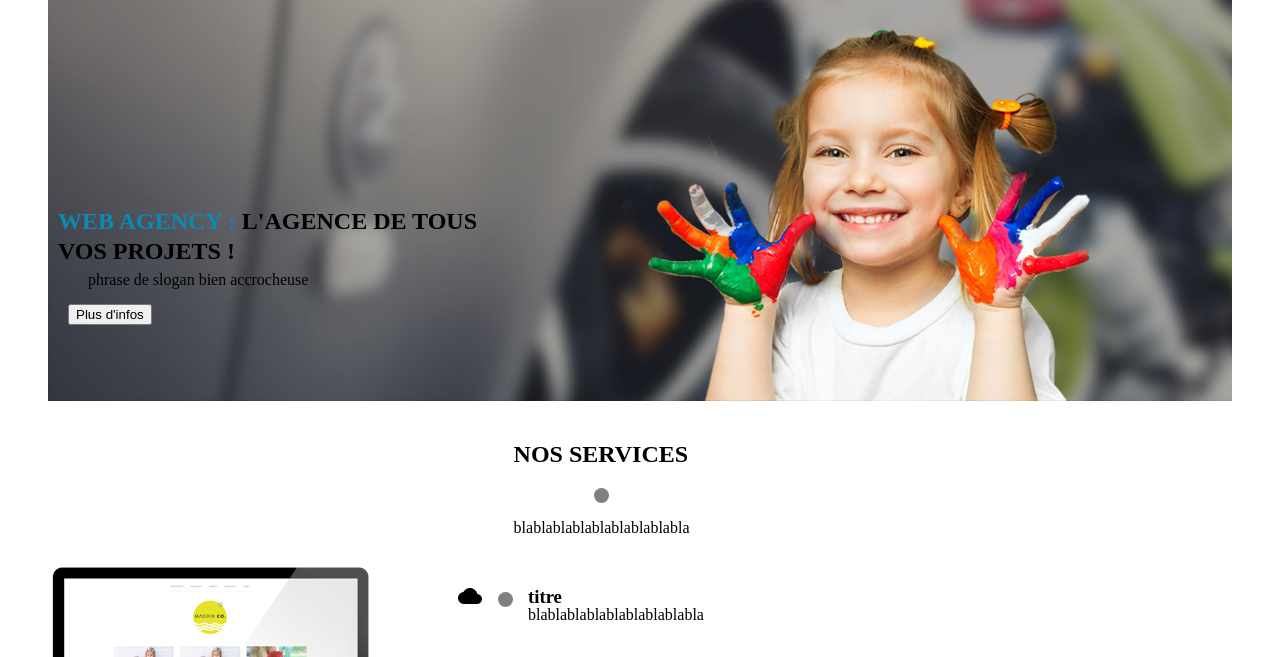
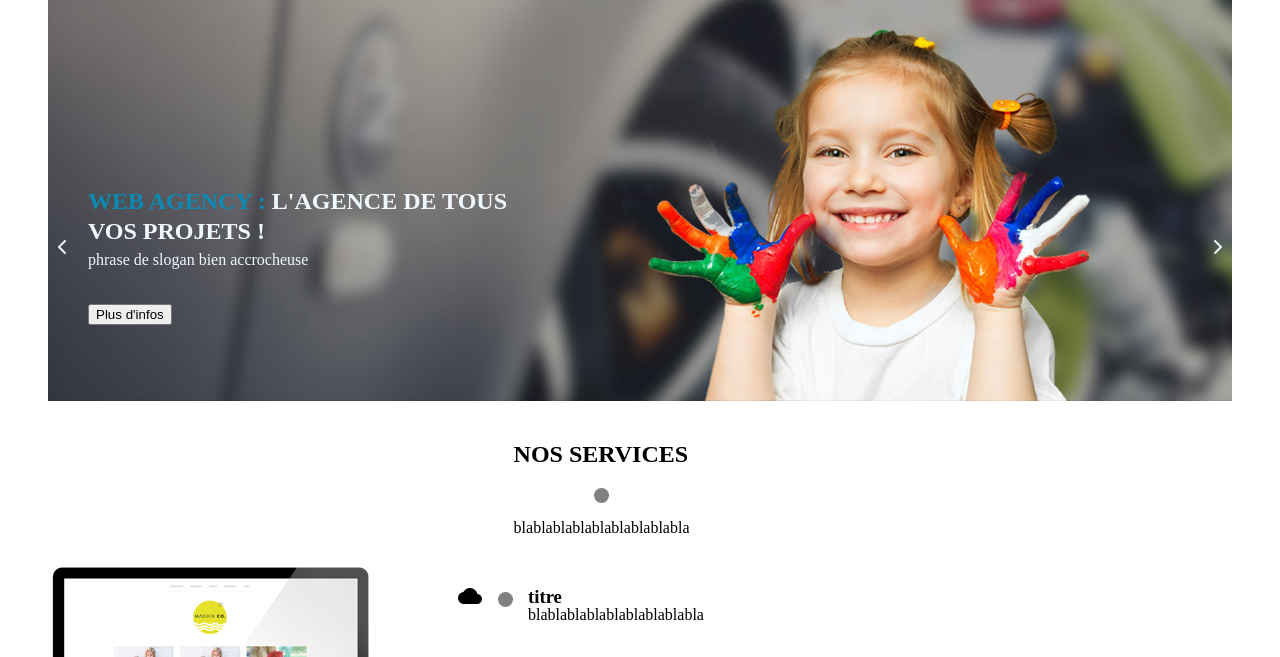
Before and after one commit to ma-j/webagency, a plain HTML site: page index.html in a window 1280 px wide. Shown: the part 110-767 px from the top of the page. Drawn offline with Linux system fonts and the light colour scheme.

Commit message:
chevrons

```diff
--- a/index.html
+++ b/index.html
@@ -7,6 +7,7 @@
     <meta http-equiv="X-UA-Compatible" content="ie=edge">
     <link rel="stylesheet" href="./style.css">
     <link rel="stylesheet" href="https://fonts.googleapis.com/icon?family=Material+Icons">
+    <script src="https://kit.fontawesome.com/0ac131f8d2.js" crossorigin="anonymous"></script>
     <title>Document</title>
 </head>
 
@@ -28,6 +29,8 @@
             <figure>
                 <img src="./assets/img/bg1.jpg" alt="slider" style="width: 100%;">
             </figure>
+            <i class="fas fa-chevron-left"></i>
+            <i class="fas fa-chevron-right"></i>
             <h1 id="web"><span style="color:rgb(11, 139, 179)">WEB AGENCY :</span> L'AGENCE DE TOUS</h1>
             <h1 id="agency">VOS PROJETS !</h1>
             <p id="slogan">phrase de slogan bien accrocheuse</p>
--- a/style.css
+++ b/style.css
@@ -27,23 +27,38 @@ a{
 }
 #web{
 position: absolute;
-bottom: 150px;
-left: 50px;
+bottom: 170px;
+left: 80px;
+color: aliceblue;
 }
 #agency{
     position: absolute;
-    bottom: 120px;
-    left: 50px;
+    bottom: 140px;
+    left: 80px;
+    color: aliceblue;
 }
 #slogan{
     position: absolute;
-    bottom: 100px;
+    bottom: 120px;
     left: 80px;
+    color: aliceblue;
 }
 #button{
     position: absolute;
     bottom: 80px;
-    left: 60px;
+    left: 80px;
+}
+.fa-chevron-left{
+    position: absolute;
+    bottom: 150px;
+    left: 50px;
+    color: aliceblue;
+}
+.fa-chevron-right{
+    position: absolute;
+    bottom: 150px;
+    right: 50px;
+    color: aliceblue;
 }
 #bloc{
 position: relative;
```
